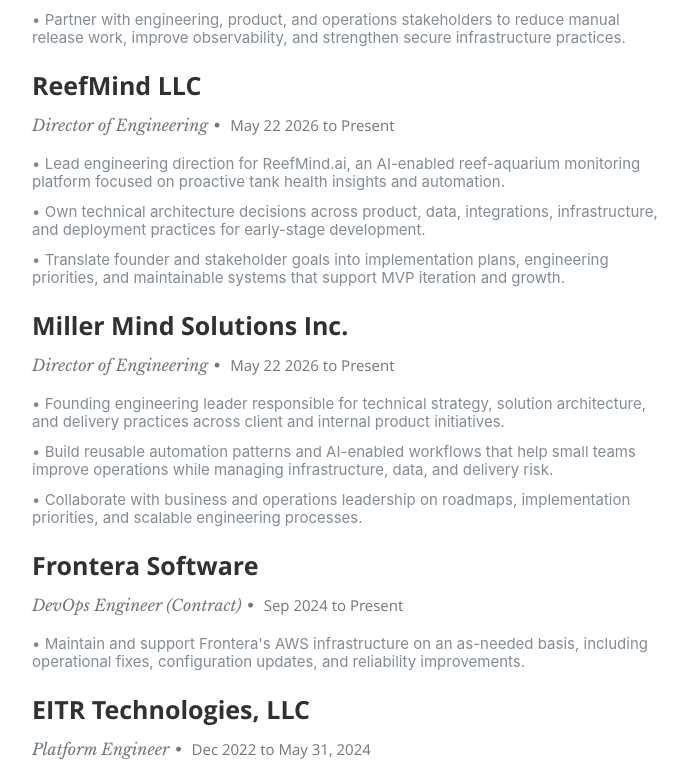
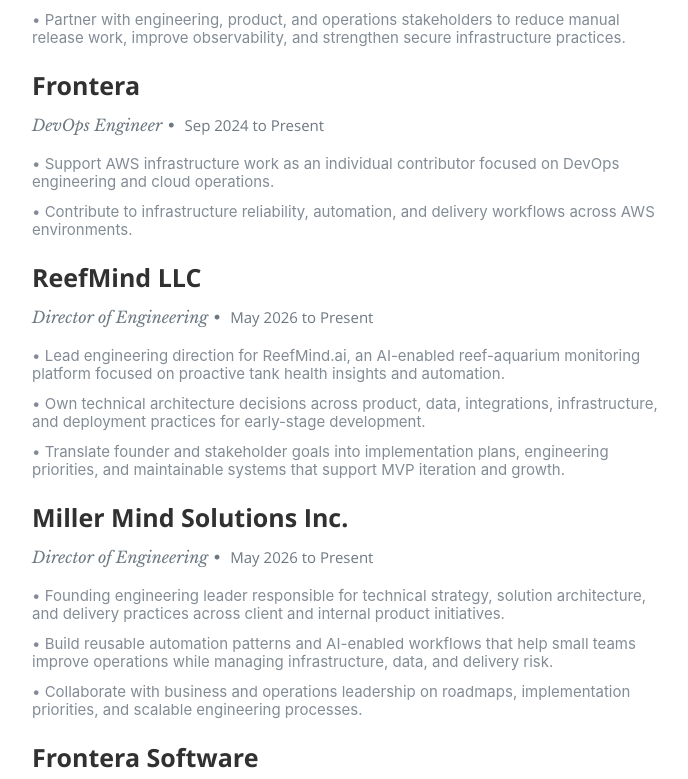
Before and after one commit to M3GH4NN/meghann-dev-app, a React (Create React App) app: page / in a window 1280 px wide. Shown: the part 1972-2751 px from the top of the page, without its empty margins (373-1061 px from the left). Built offline with nearby package versions, Linux system fonts and the light colour scheme.

Commit message:
Use month-year dates on website resume
Normalize public resume timelines to month/year, keep Frontera as an IC DevOps Engineer contract for AWS infrastructure work, and verify the rendered timeline with tests.

```diff
--- a/public/index.html
+++ b/public/index.html
@@ -27,7 +27,6 @@
   <link rel="stylesheet" href="%PUBLIC_URL%/css/magnific-popup.css">
 
   <script src="%PUBLIC_URL%/js/modernizr.js"></script>
-  <title>Resume</title>
 </head>
 
 <body>
--- a/src/components/resumeData.js
+++ b/src/components/resumeData.js
@@ -18,7 +18,7 @@ let resumeData = {
     },
   ],
   aboutme:
-    "I’m a DevOps and platform engineering leader focused on secure cloud infrastructure, CI/CD modernization, infrastructure-as-code, and scalable delivery systems. I’m currently DevOps Lead at Convo Communications, where I focus on migrating on-premises platforms and workloads to AWS using Terraform while supporting high-availability accessibility products. I also serve as Director of Engineering for ReefMind LLC and Miller Mind Solutions Inc., and support Frontera Software’s AWS infrastructure on a contract basis.",
+    "I’m a DevOps and platform engineering leader focused on secure cloud infrastructure, CI/CD modernization, infrastructure-as-code, and scalable delivery systems. I’m currently DevOps Lead at Convo Communications, where I focus on migrating on-premises platforms and workloads to AWS using Terraform while supporting high-availability accessibility products. I also serve as Director of Engineering for ReefMind LLC and Miller Mind Solutions Inc., and as an individual contributor supporting Frontera Software’s AWS infrastructure on a contract basis.",
   address: "Saint Paul, MN",
   email: "mc@meghann.dev",
   education: [
@@ -39,7 +39,7 @@ let resumeData = {
     {
       CompanyName: "Convo Communications",
       specialization: "DevOps Lead",
-      MonthOfLeaving: "Jun 17",
+      MonthOfLeaving: "Jun",
       YearOfLeaving: "2024 to Present",
       Achievements: [
         "Lead DevOps and platform engineering for accessibility-focused communication products serving Deaf and hard-of-hearing communities.",
@@ -50,9 +50,19 @@ let resumeData = {
       ],
     },
     {
+      CompanyName: "Frontera",
+      specialization: "DevOps Engineer",
+      MonthOfLeaving: "Sep",
+      YearOfLeaving: "2024 to Present",
+      Achievements: [
+        "Support AWS infrastructure work as an individual contributor focused on DevOps engineering and cloud operations.",
+        "Contribute to infrastructure reliability, automation, and delivery workflows across AWS environments.",
+      ],
+    },
+    {
       CompanyName: "ReefMind LLC",
       specialization: "Director of Engineering",
-      MonthOfLeaving: "May 22",
+      MonthOfLeaving: "May",
       YearOfLeaving: "2026 to Present",
       Achievements: [
         "Lead engineering direction for ReefMind.ai, an AI-enabled reef-aquarium monitoring platform focused on proactive tank health insights and automation.",
@@ -63,7 +73,7 @@ let resumeData = {
     {
       CompanyName: "Miller Mind Solutions Inc.",
       specialization: "Director of Engineering",
-      MonthOfLeaving: "May 22",
+      MonthOfLeaving: "May",
       YearOfLeaving: "2026 to Present",
       Achievements: [
         "Founding engineering leader responsible for technical strategy, solution architecture, and delivery practices across client and internal product initiatives.",
@@ -77,14 +87,14 @@ let resumeData = {
       MonthOfLeaving: "Sep",
       YearOfLeaving: "2024 to Present",
       Achievements: [
-        "Maintain and support Frontera's AWS infrastructure on an as-needed basis, including operational fixes, configuration updates, and reliability improvements.",
+        "Serve as an individual contributor supporting AWS infrastructure for Frontera Software, including operational fixes, configuration updates, and reliability improvements.",
       ],
     },
     {
       CompanyName: "EITR Technologies, LLC",
       specialization: "Platform Engineer",
       MonthOfLeaving: "Dec",
-      YearOfLeaving: "2022 to May 31, 2024",
+      YearOfLeaving: "2022 to May 2024",
       Achievements: [
         "Collaborated with executive leadership on AWS automation solutions, improving operational efficiency for customer projects and internal deployment tooling.",
         "Optimized GitHub Actions, GitLab CI pipelines, and AWS CloudFormation templates to improve reliability and repeatability of infrastructure deployments.",
```
Also changed, not shown: src/resume.txt, 1 other file (tests, documents, lock files or other folders).
